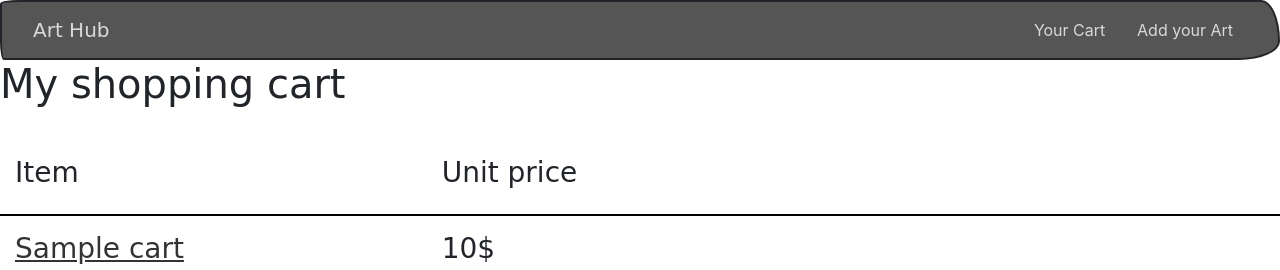
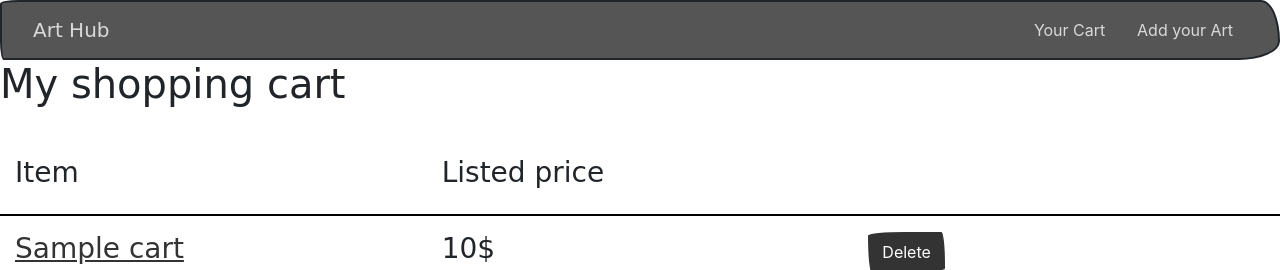
Before and after one commit to adgray09/art_hub, a Flask app: page /art/cart in a window 1280 px wide. Shown: the top 270 px of the page. Run offline with Flask 2, Linux system fonts and the light colour scheme; a database or web service that is not in the repository returns one stand-in record (values such as "Sample title"); some libraries are stand-ins or nearby versions; some web fonts are replaced.

Commit message:
new heroku release

```diff
--- a/app.py
+++ b/app.py
@@ -68,6 +68,12 @@ def pieces_delete(piece_id):
     pieces.delete_one({'_id': ObjectId(piece_id)})
     return redirect(url_for('art_index'))
 
+@app.route('/art/<item_id>/delete', methods=['POST'])
+#delete item from cart
+def cart_delete(item_id):
+    cart.delete_one({'_id': ObjectId(item_id)})
+    return redirect(url_for('cart_index'))
+
 @app.route('/art/<piece_id>/cart', methods=['POST'])
 #add item to cart
 def add_to_cart(piece_id):
--- a/templates/cart_index.html
+++ b/templates/cart_index.html
@@ -8,7 +8,7 @@
             <h3>Item</h3>
         </div>
         <div class="col-sm">
-            <h3>Unit price</h3>
+            <h3>Listed price</h3>
         </div>
         <div class="col-sm">
 
@@ -28,7 +28,9 @@
                     <h3>{{ item.price }}$</h3>
                 </div>
                 <div class="col-sm">
-
+                    <form method='POST' action='/art/{{ item._id }}/delete'>
+                        <button class='btn btn-primary' type='submit'>Delete</button>
+                    </form>
                 </div>
             </div>
         </div>
```
